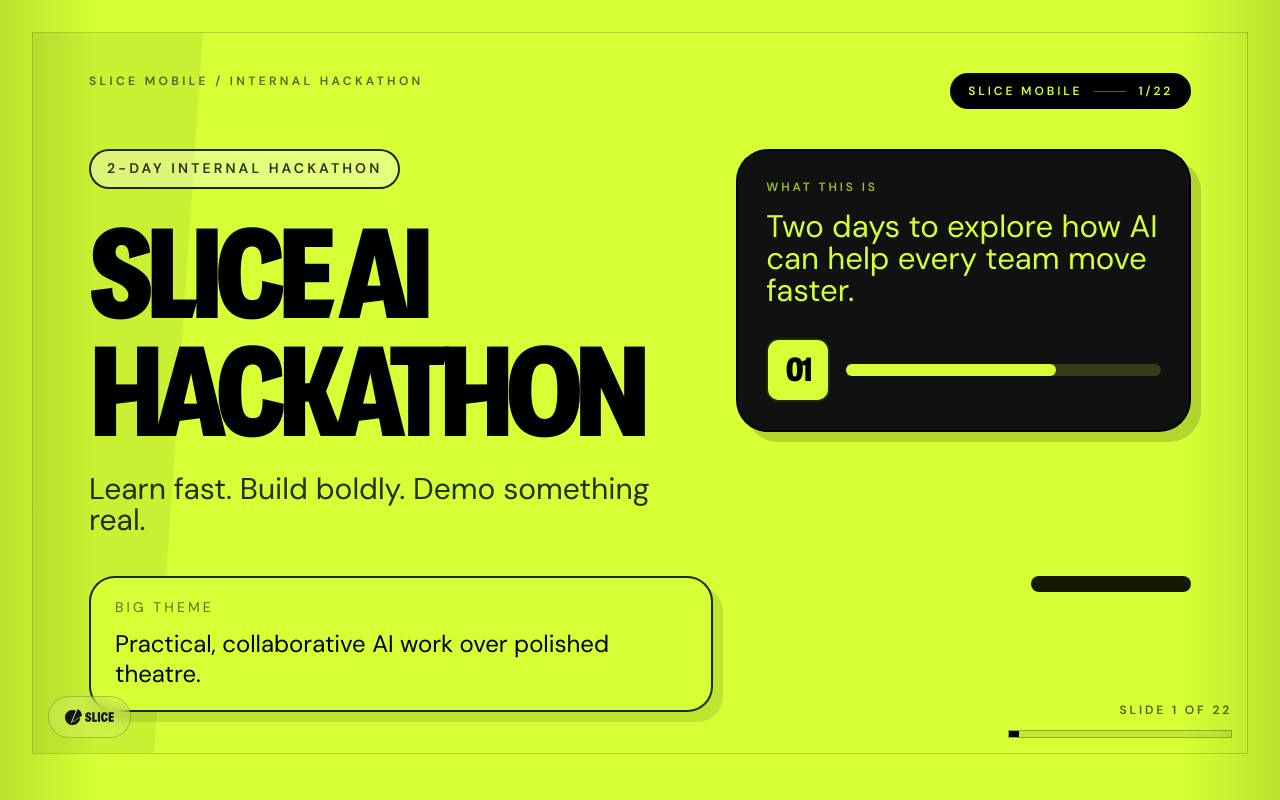
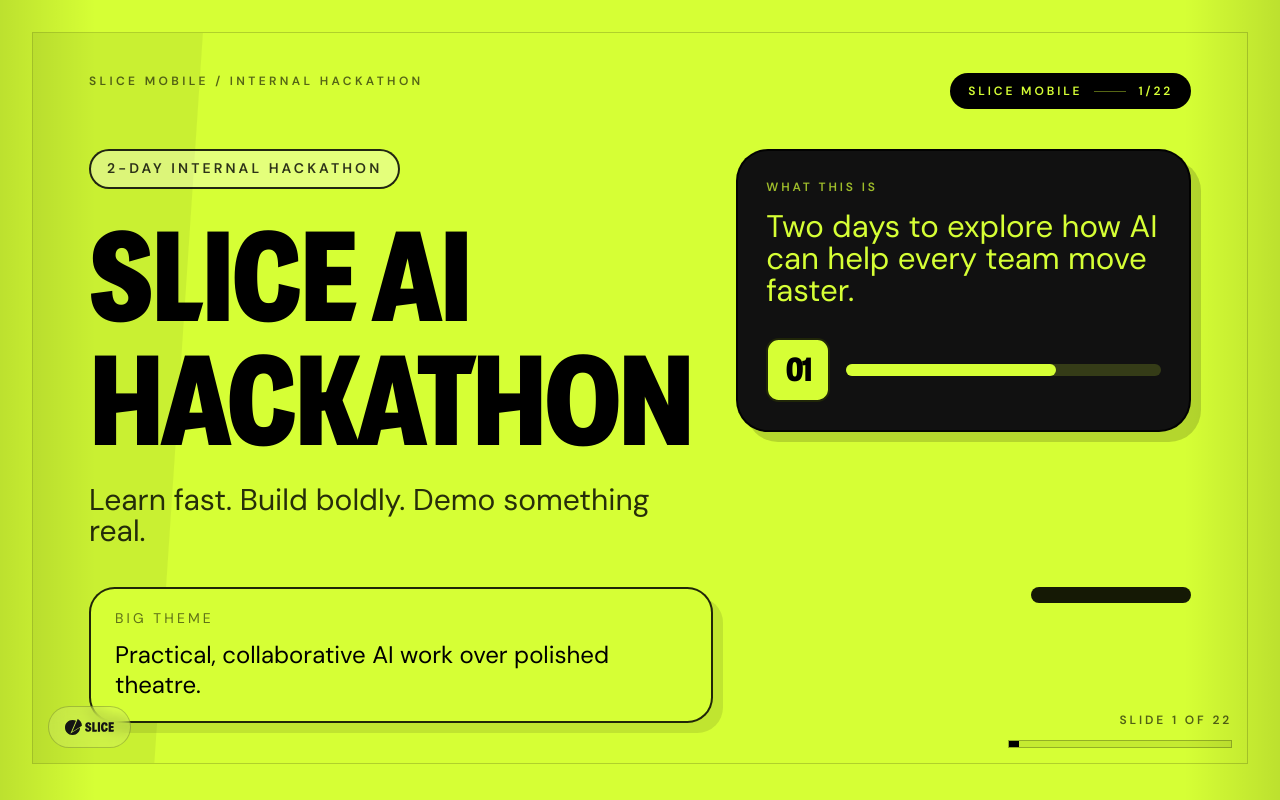
Before and after one commit to kierancrown/slice-hackathon, a Next.js app: page / in a window 1280 px wide. Built offline with nearby package versions, Linux system fonts and the light colour scheme.

Commit message:
Adjust display heading spacing

```diff
--- a/components/presentation/quiz-slide.tsx
+++ b/components/presentation/quiz-slide.tsx
@@ -101,7 +101,7 @@
             </span>
           </div>
           <div className="max-w-4xl space-y-5">
-            <h2 className="font-display text-6xl uppercase leading-[0.86] tracking-[-0.06em] md:text-7xl lg:text-[6.8rem]">
+            <h2 className="font-display text-6xl uppercase leading-[0.9] tracking-[-0.02em] md:text-7xl lg:text-[6.8rem]">
               {slide.title}
             </h2>
             <p className={`max-w-2xl text-xl leading-tight md:text-2xl ${promptClass}`}>
--- a/components/presentation/slide-renderer.tsx
+++ b/components/presentation/slide-renderer.tsx
@@ -40,7 +40,7 @@
 
 const metaTextClass = "text-xs font-semibold uppercase tracking-[0.28em] text-current/60";
 const headingClass =
-  "font-display uppercase leading-[0.86] tracking-[-0.06em]";
+  "font-display uppercase leading-[0.9] tracking-[-0.02em]";
 const darkPanelClass =
   "border-2 border-black/90 bg-[#111111] text-[#d6ff35] shadow-[10px_10px_0_rgba(0,0,0,0.16)]";
 const limePanelClass =
```
